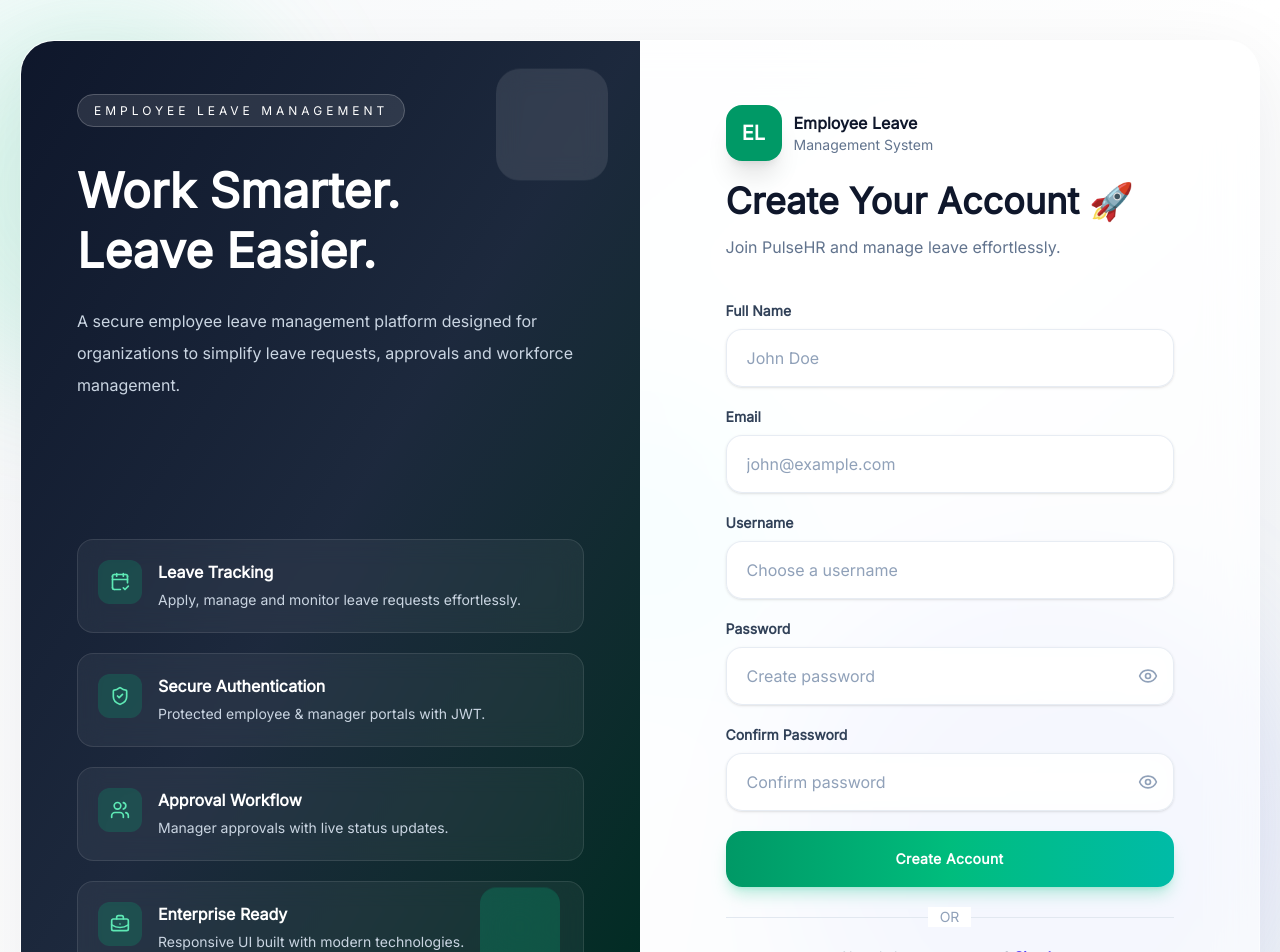
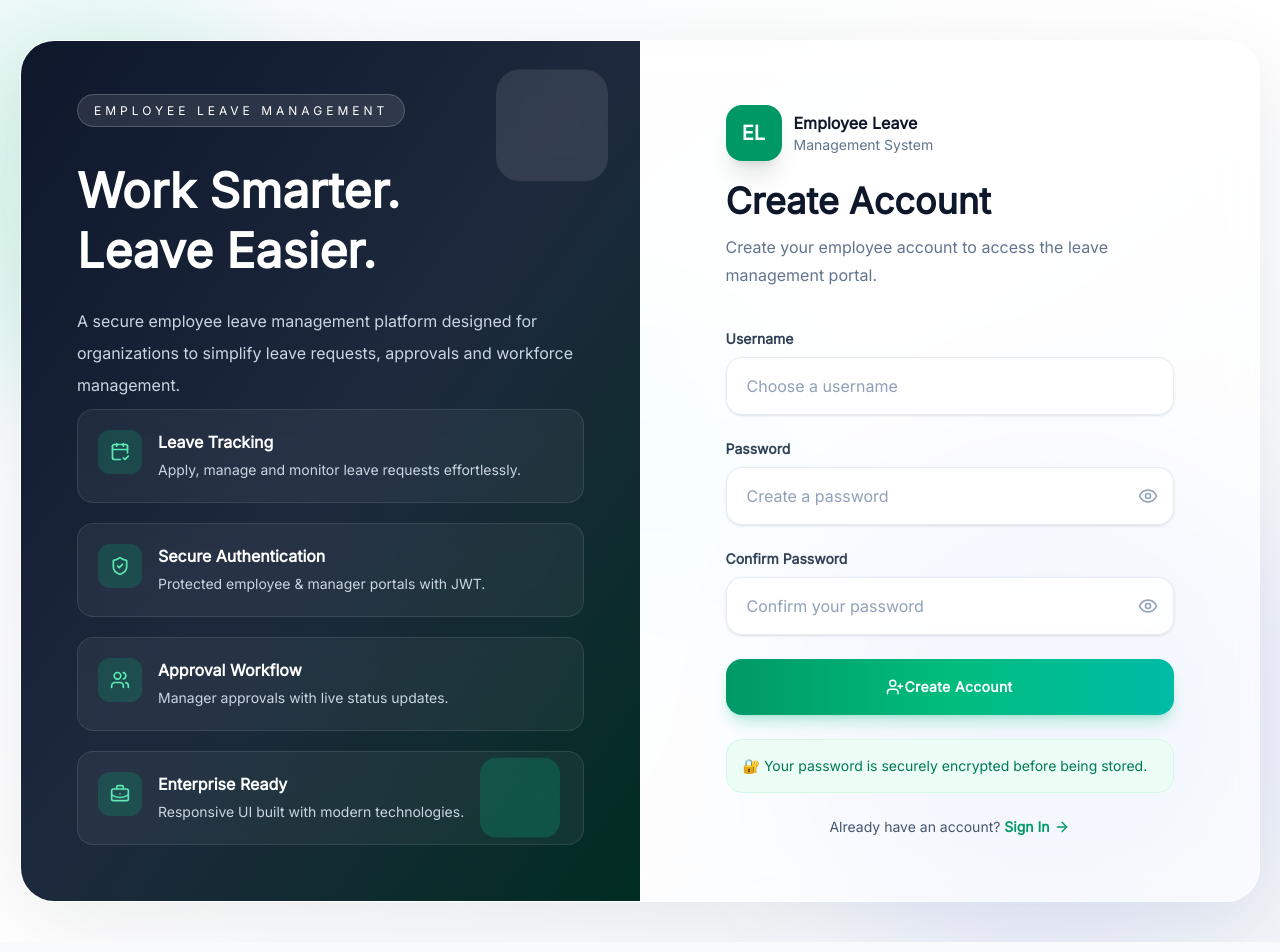
Before and after one commit to pratikshakadam912/employee-leave-management, a React app in the folder frontend/: page /register in a window 1280 px wide. Shown: the top 952 px of the page. Built offline with nearby package versions, Linux system fonts and the light colour scheme; the HTML template or start-up script is replaced by a standard one.

Commit message:
removed the User email from register page

```diff
--- a/frontend/src/pages/auth/Register.jsx
+++ b/frontend/src/pages/auth/Register.jsx
@@ -1,13 +1,18 @@
-import { Link } from "react-router-dom";
+import { Link, useNavigate } from "react-router-dom";
 import { useForm } from "react-hook-form";
-import { Loader2 } from "lucide-react";
+import { UserPlus, ArrowRight } from "lucide-react";
+import { toast } from "react-toastify";
 import { useState } from "react";
 
 import AuthLayout from "../../layouts/AuthLayout";
 import Input from "../../components/common/Input";
 import Button from "../../components/common/Button";
 
+import { registerUser } from "../../services/auth.service";
+
 export default function Register() {
+  const navigate = useNavigate();
+
   const [loading, setLoading] = useState(false);
 
   const {
@@ -20,62 +25,53 @@ export default function Register() {
   const password = watch("password");
 
   const onSubmit = async (data) => {
-    setLoading(true);
+    try {
+      setLoading(true);
 
-    console.log(data);
+      await registerUser({
+        username: data.username,
+        password: data.password,
+      });
 
-    // TODO
-    // axios.post("/auth/register", data)
+      toast.success("Account created successfully!");
 
-    setTimeout(() => {
+      navigate("/login");
+    } catch (error) {
+      toast.error(error.response?.data?.message || "Registration failed.");
+    } finally {
       setLoading(false);
-    }, 1500);
+    }
   };
 
   return (
     <AuthLayout
-      title="Create Your Account 🚀"
-      subtitle="Join PulseHR and manage leave effortlessly."
+      title="Create Account"
+      subtitle="Create your employee account to access the leave management portal."
     >
-      <form onSubmit={handleSubmit(onSubmit)} className="space-y-5">
-        <Input
-          label="Full Name"
-          placeholder="John Doe"
-          error={errors.fullName?.message}
-          {...register("fullName", {
-            required: "Full name is required",
-          })}
-        />
-
-        <Input
-          label="Email"
-          type="email"
-          placeholder="john@example.com"
-          error={errors.email?.message}
-          {...register("email", {
-            required: "Email is required",
-          })}
-        />
-
+      <form onSubmit={handleSubmit(onSubmit)} className="space-y-6">
         <Input
           label="Username"
           placeholder="Choose a username"
           error={errors.username?.message}
           {...register("username", {
             required: "Username is required",
+            minLength: {
+              value: 3,
+              message: "Minimum 3 characters",
+            },
           })}
         />
 
         <Input
           label="Password"
           type="password"
-          placeholder="Create password"
+          placeholder="Create a password"
           error={errors.password?.message}
           {...register("password", {
             required: "Password is required",
             minLength: {
-              value: 8,
-              message: "Password must be at least 8 characters",
+              value: 6,
+              message: "Minimum 6 characters",
             },
           })}
         />
@@ -83,44 +79,39 @@ export default function Register() {
         <Input
           label="Confirm Password"
           type="password"
-          placeholder="Confirm password"
+          placeholder="Confirm your password"
           error={errors.confirmPassword?.message}
           {...register("confirmPassword", {
-            required: "Confirm your password",
+            required: "Please confirm your password",
             validate: (value) => value === password || "Passwords do not match",
           })}
         />
 
-        <Button type="submit" disabled={loading}>
-          {loading ? (
-            <div className="flex items-center justify-center gap-2">
-              <Loader2 className="animate-spin" size={18} />
-              Creating Account...
-            </div>
-          ) : (
-            "Create Account"
+        <Button type="submit" loading={loading}>
+          {!loading && (
+            <>
+              <UserPlus size={18} />
+              <span>Create Account</span>
+            </>
           )}
         </Button>
 
-        <div className="relative">
-          <div className="absolute inset-0 flex items-center">
-            <div className="w-full border-t border-slate-200"></div>
-          </div>
-
-          <div className="relative flex justify-center">
-            <span className="bg-white px-3 text-sm text-slate-400">OR</span>
-          </div>
+        <div className="rounded-2xl border border-emerald-100 bg-emerald-50 p-4">
+          <p className="text-sm text-emerald-700">
+            🔐 Your password is securely encrypted before being stored.
+          </p>
         </div>
 
-        <p className="text-center text-sm text-slate-600">
-          Already have an account?
+        <div className="text-center text-sm text-slate-600">
+          Already have an account?{" "}
           <Link
             to="/login"
-            className="ml-1 font-semibold text-indigo-600 hover:text-indigo-700"
+            className="inline-flex items-center gap-1 font-semibold text-emerald-600 hover:text-emerald-700 transition"
           >
             Sign In
+            <ArrowRight size={16} />
           </Link>
-        </p>
+        </div>
       </form>
     </AuthLayout>
   );
```
